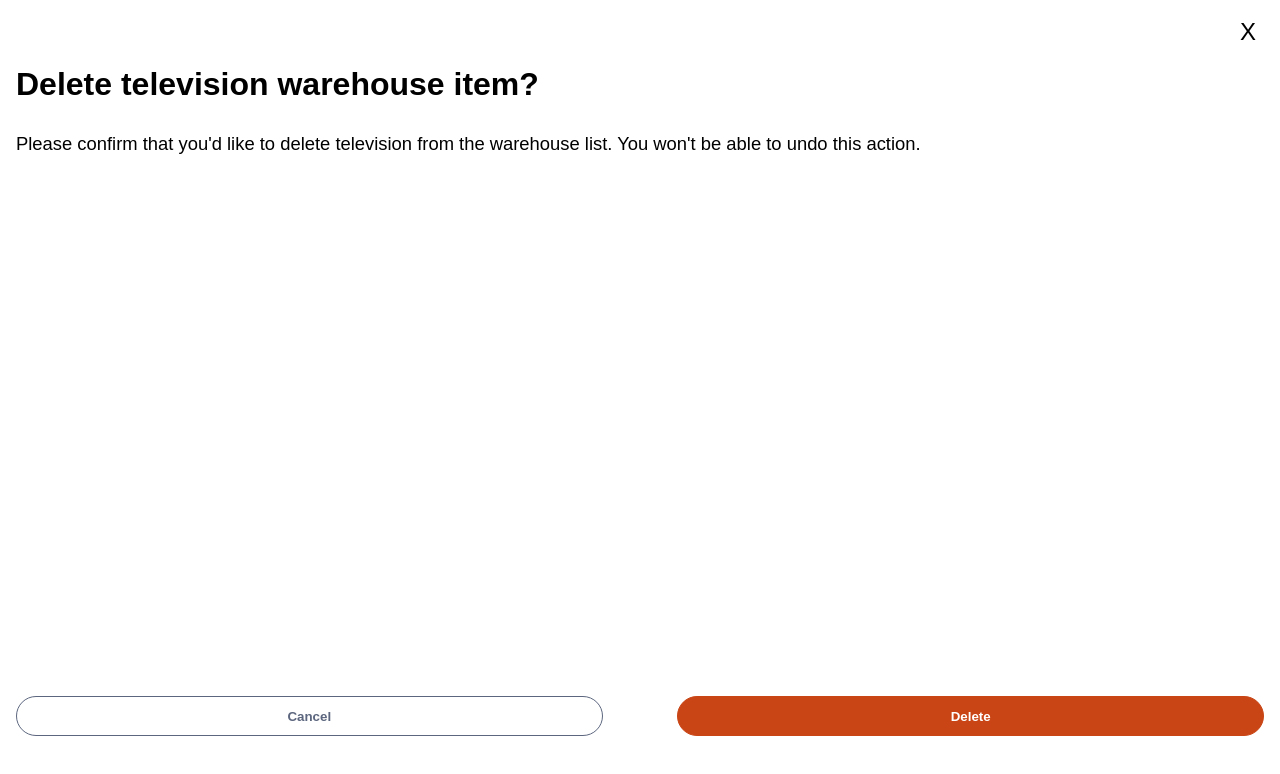
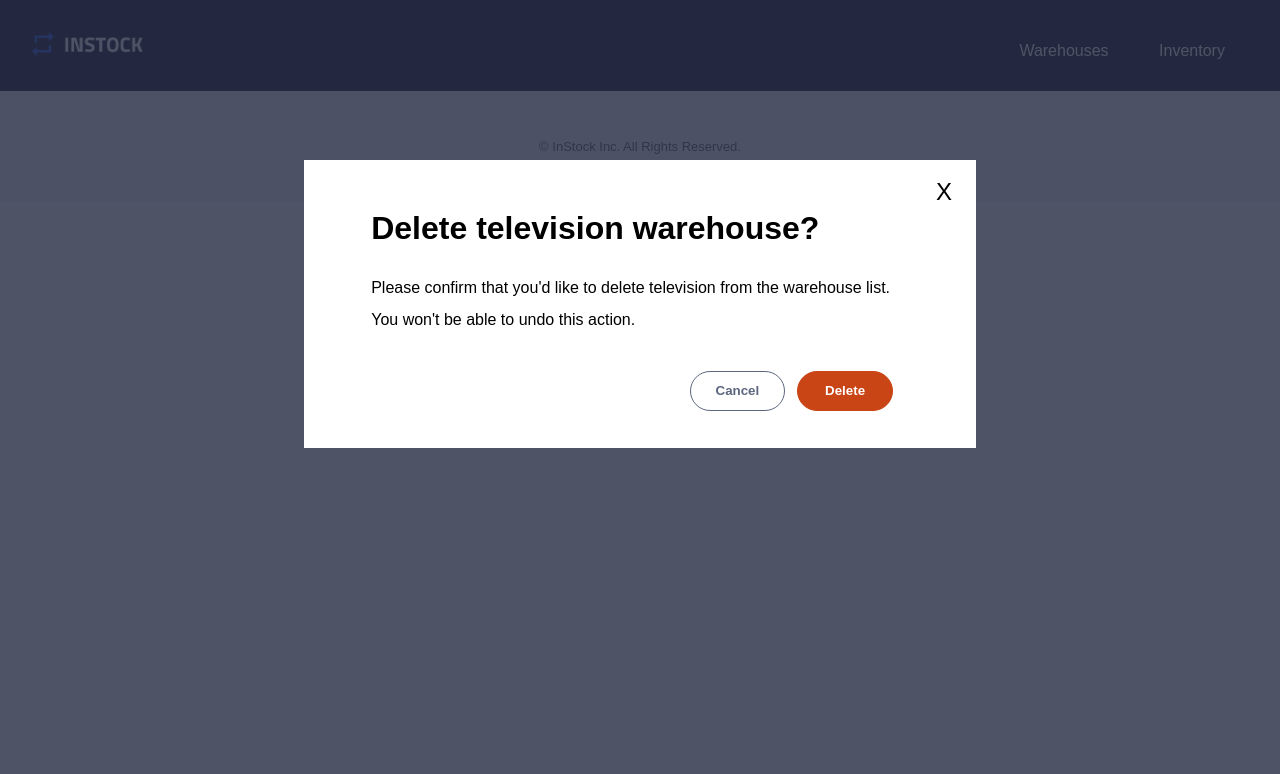
Before and after one commit to sowmya-malur/mountain-beaver-instock-client, a React (Create React App) app in the folder mountain-beaver-client/: page / in a window 1280 px wide. Shown: the top 774 px of the page. Built offline with nearby package versions, Linux system fonts and the light colour scheme; a web font is replaced by a local one.

Commit message:
finish reponsive styling

```diff
--- a/mountain-beaver-client/src/components/modal/Modal.jsx
+++ b/mountain-beaver-client/src/components/modal/Modal.jsx
@@ -25,7 +25,7 @@ function Modal({ name, type, id, setActive, fetchList }) {
         </div>
 
         <div className="modal__middle">
-          <h2 className="modal__title">{`Delete ${name} ${type} item?`}</h2>
+          <h2 className="modal__title">{`Delete ${name} ${type}?`}</h2>
           <p className="modal__dec">{`Please confirm that you'd like to delete ${name} from the ${type} list. You won't be able to undo this action.`}</p>
         </div>
 
--- a/mountain-beaver-client/src/components/modal/Modal.scss
+++ b/mountain-beaver-client/src/components/modal/Modal.scss
@@ -3,33 +3,44 @@
 
 .modal {
   width: 100%;
-  height: 100vh;
+  height: 100%;
   position: absolute;
   top: 0;
+  left: 0;
 
   &__layer {
     @include tablet {
       position: absolute;
       width: 100%;
-      height: 100%;
+      height: 100vh;
       background-color: $Background-graphite;
       opacity: 0.8;
       top: 0;
+      z-index: 0;
     }
   }
+
   &__window {
     background-color: $Primary-white;
     width: 100%;
-    height: 100%;
-    display: flex;
-    flex-direction: column;
+    height: 100vh;
     position: relative;
+
+    @include tablet {
+      max-height: 18rem;
+      width: 42rem;
+      margin-left: calc((100% - 42rem) / 2);
+      margin-top: 10rem;
+    }
   }
   &__top {
     width: 100%;
     display: flex;
     justify-content: flex-end;
     padding: 1rem;
+    @include tablet {
+      padding-bottom: 0;
+    }
   }
   &__del {
     font-size: 1.5rem;
@@ -46,16 +57,20 @@
     display: flex;
     flex-direction: column;
     padding: 0 1rem;
+    @include tablet {
+      padding: 0 10%;
+    }
   }
   &__title {
     width: 100%;
-    font-size: 2rem;
     line-height: 2.5rem;
     margin-block-end: 1.5rem;
+    @include tablet {
+      font-size: 2rem;
+    }
   }
   &__dec {
     width: 100%;
-    font-size: 1.15rem;
     line-height: 2rem;
   }
   &__bottom {
@@ -65,6 +80,12 @@
     padding: 0 1rem;
     display: flex;
     justify-content: space-between;
+
+    @include tablet {
+      width: 35%;
+      right: 10%;
+      bottom: 13%;
+    }
   }
   &__button {
     font-weight: 600;
```
